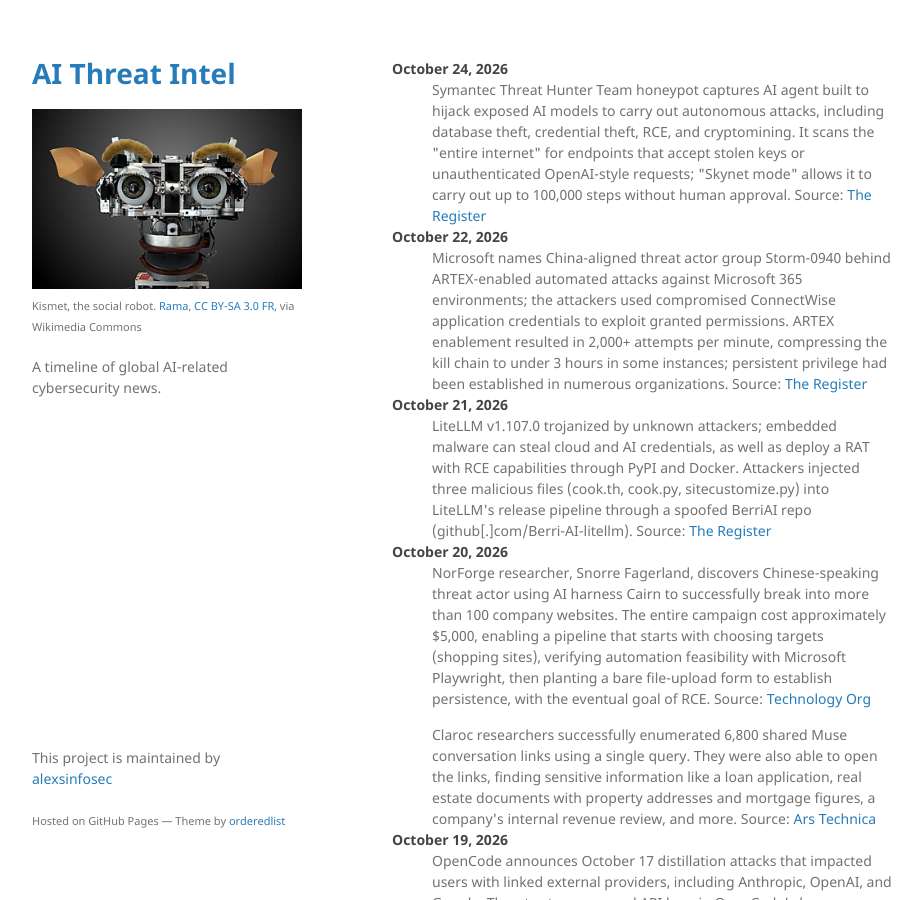
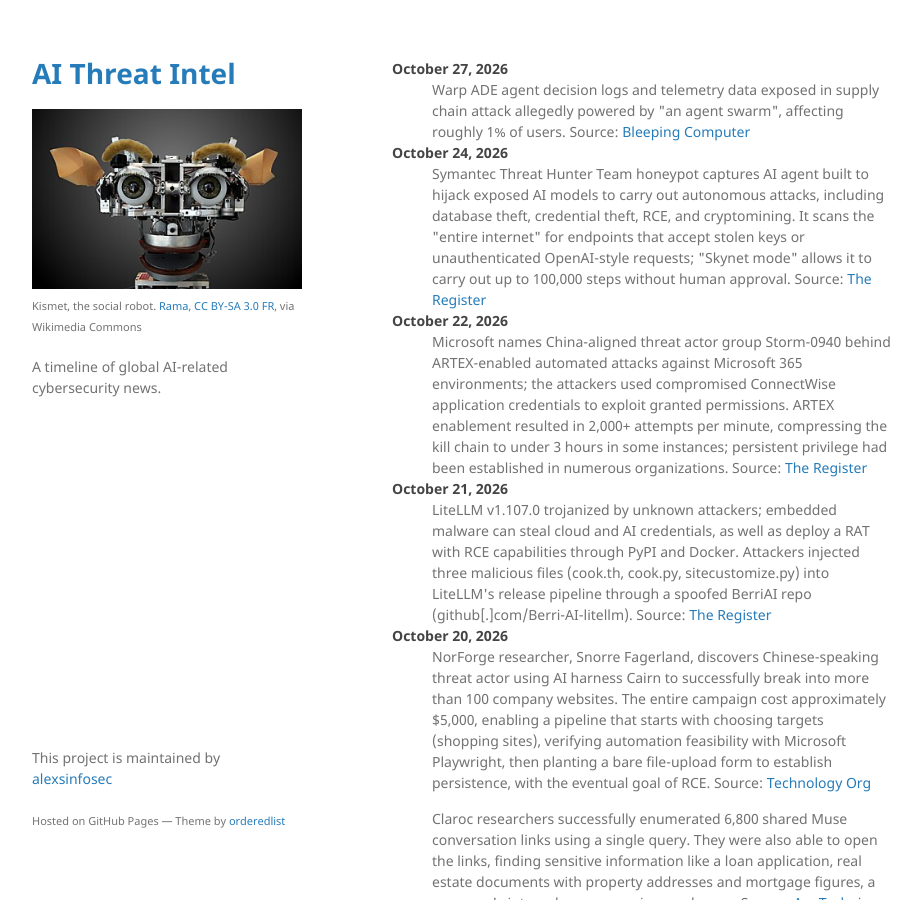
Before and after one commit to alexsinfosec/aithreatintel, a Jekyll site: the page built from index.md, in a window 1280 px wide and 900 px high. Shown: the whole window, without its empty margins (178-1100 px from the left). Built offline with Jekyll 4.4.1, drawn with Linux system fonts in a browser that asks for light colours.

Commit message:
Update index.md with recent security incident logs
Added details about recent security incidents involving AI agents and automated attacks.

```diff
--- a/index.md
+++ b/index.md
@@ -3,6 +3,8 @@ layout: default
 ---
 
 <dl>
+<dt>October 27, 2026</dt>
+<dd>Warp ADE agent decision logs and telemetry data exposed in supply chain attack allegedly powered by "an agent swarm", affecting roughly 1% of users. Source: <a href="https://www.bleepingcomputer.com/news/security/warp-discloses-breach-exposing-ai-agent-logs-user-telemetry-data/" target="_blank">Bleeping Computer</a></dd>
 <dt>October 24, 2026</dt>
 <dd>Symantec Threat Hunter Team honeypot captures AI agent built to hijack exposed AI models to carry out autonomous attacks, including database theft, credential theft, RCE, and cryptomining. It scans the "entire internet" for endpoints that accept stolen keys or unauthenticated OpenAI-style requests; "Skynet mode" allows it to carry out up to 100,000 steps without human approval. Source: <a href="https://www.theregister.com/security/2026/10/24/autonomous-attack-agent-in-skynet-mode-hijacks-other-models-to-carry-out-its-evil-deeds/5305215" target="_blank">The Register</a></dd>
 <dt>October 22, 2026</dt>
```
